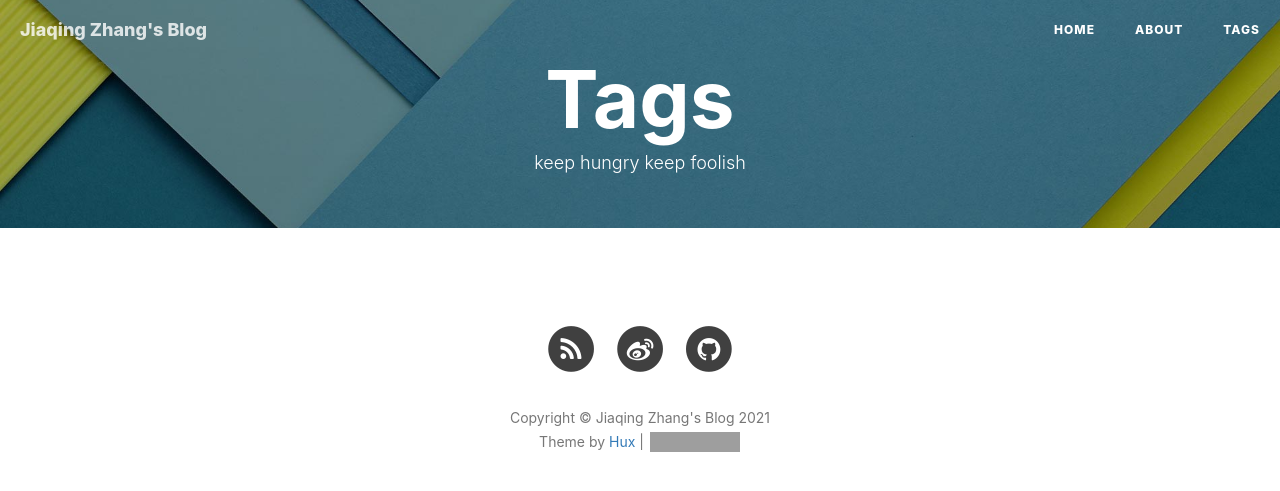
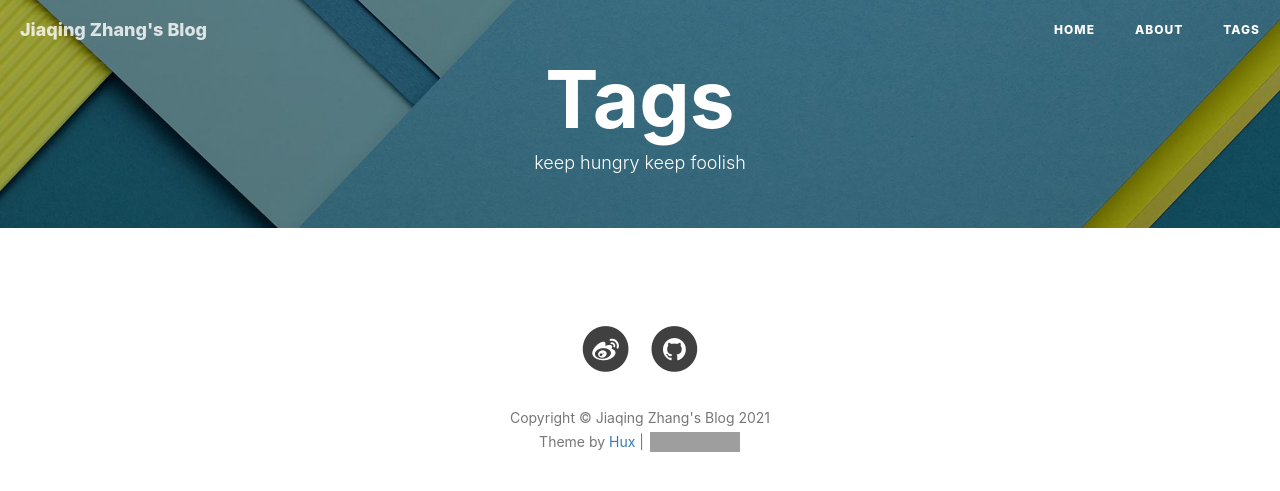
Before and after one commit to danielqingz/danielqingz.github.io, a Jekyll site: the page built from tags.html, in a window 1280 px wide. Shown: the top 491 px of the page. Built offline with Jekyll 4.4.1, drawn with Linux system fonts in a browser that asks for light colours; nearby versions of some CDN libraries; comment, search, counter and statistics services are not loaded; grey boxes are pictures that could not be loaded.

Commit message:
Update _config.yml

```diff
--- a/_config.yml
+++ b/_config.yml
@@ -11,7 +11,7 @@
 
 
 # SNS settings
-RSS: true
+RSS: false
 weibo_username:     张嘉庆z
 # zhihu_username:     huxpro
 github_username:    danielqingz
@@ -69,7 +69,7 @@
 # Sidebar settings
 sidebar: true                           # whether or not using Sidebar.
 sidebar-about-description: "芜湖"
-sidebar-avatar: /img/Picture1.png      # use absolute URL, seeing it's used in both `/` and `/about/`
+sidebar-avatar: /img/me.png      # use absolute URL, seeing it's used in both `/` and `/about/`
 
 
 
```
